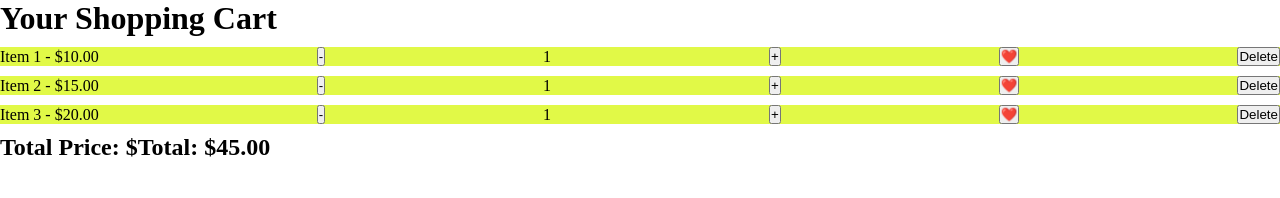
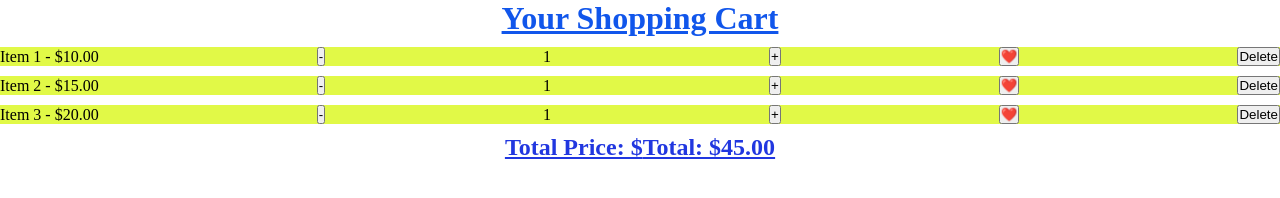
Before and after one commit to stanley-odhiambomwai/document.portfolio, a plain HTML site: page list cart/list.html in a window 1280 px wide. Drawn offline with Linux system fonts and the light colour scheme.

Commit message:
list.html list.css list.js

```diff
--- a/list.css
+++ b/list cart/list.css
@@ -3,6 +3,11 @@
     padding: 0%;
     box-sizing: border-box;
   }
+
+h1{
+  color: rgb(17, 86, 235);
+  text-align: center;
+}
 
   .liked {
     color: red;
@@ -15,3 +20,8 @@
     margin: 10px 0;
     background-color: rgb(225, 249, 71);
 }
+
+h2{
+  text-align: center;
+  color: rgb(33, 55, 224);
+}
--- a/list.html
+++ b/list cart/list.html
@@ -7,11 +7,11 @@
    <link rel="stylesheet" href="list.css">
 </head>
 <body>
-    <h1>Your Shopping Cart</h1>
+    <b><h1><u>Your Shopping Cart</u></h1></b>
     <div id="cart">
         <!-- Cart items will be dynamically generated here -->
     </div>
-    <h2>Total Price: $<span id="total-price">0.00</span></h2>
+    <b><h2><u>Total Price: $<span id="total-price">0.00</span></u></h2></b>
     <script src="list.js"></script>
 </body>
 </html>
--- a/list.js
+++ b/list cart/list.js
@@ -4,6 +4,7 @@ const cartItems = [
     { id: 2, name: "Item 2", price: 15.00, quantity: 1 },
     { id: 3, name: "Item 3", price: 20.00, quantity: 1 }
 ];
+
 
 function renderCart() {
     const cartDiv = document.getElementById('cart');
@@ -25,6 +26,7 @@ function renderCart() {
     updateTotalPrice();
 }
 
+
 function changeQuantity(id, delta) {
     const item = cartItems.find(item => item.id === id);
     if (item) {
@@ -34,6 +36,7 @@ function changeQuantity(id, delta) {
     renderCart(); // Re-render the cart to reflect changes
 }
 }
+
 function toggleLike(id) {
     const item = cartItems.find(item => item.id === id);
     if (item) {
@@ -43,16 +46,19 @@ function toggleLike(id) {
     }
 }
 
+
 function removeItem(id) {
     cartItems = cartItems.filter(item => item.id !== id); // Remove the item from the cart
     renderCart(); // Re-render the cart
 }
+
 
 function updateTotalPrice() {
     const totalPrice = cartItems.reduce((total, item) => total + (item.price * item.quantity), 0);
     const totalDiv = document.getElementById('total-price');
     totalDiv.innerHTML = `Total: $${totalPrice.toFixed(2)}`; // Update the total price display
 }
+
 
 // Initial render of the cart
 // Initial render of the cart
```
Also changed, not shown: payment pro/payment.css (renamed from payment.css), payment pro/payment.html (renamed from payment.html), payment pro/payment.js (renamed from payment.js), script.js (line endings or trailing spaces).
